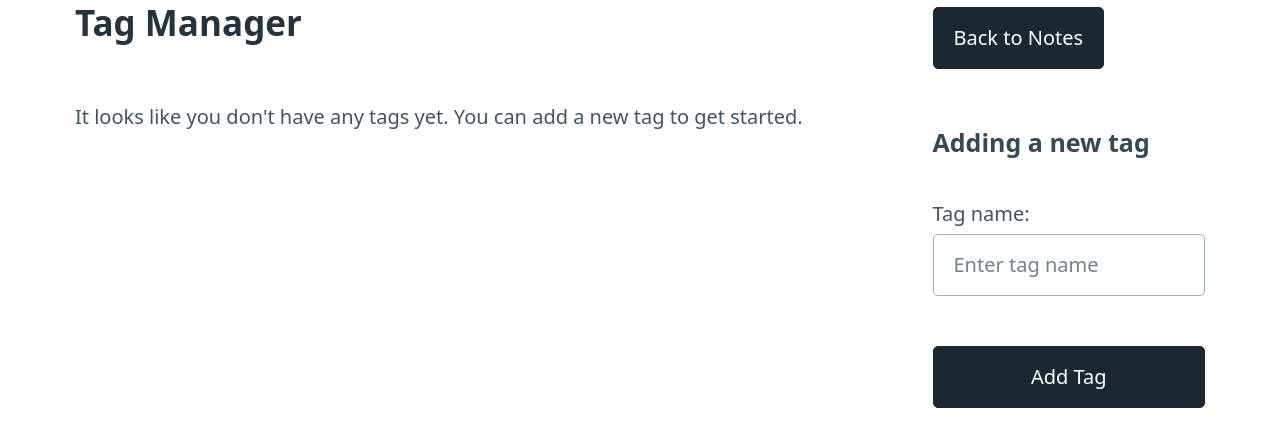
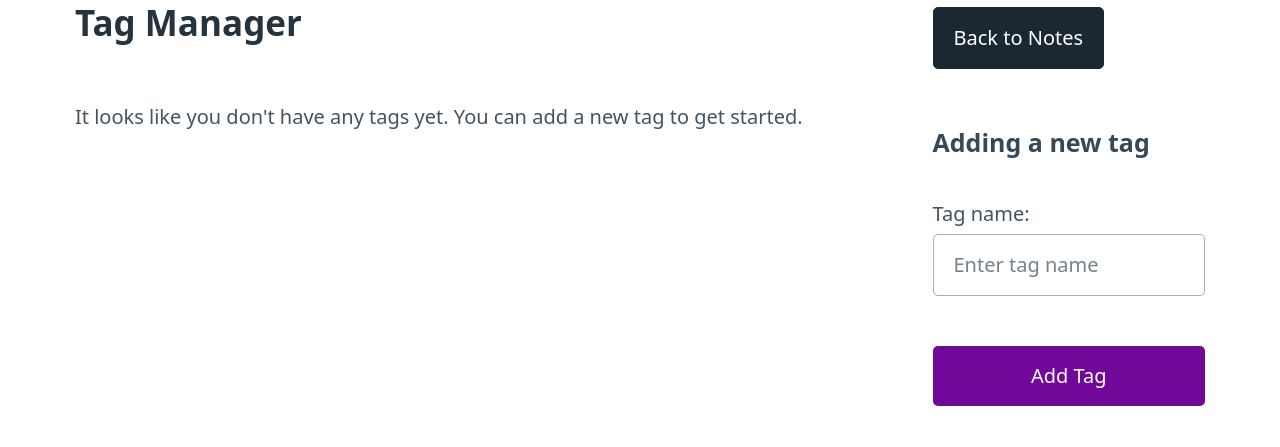
Before and after one commit to alex-nuclearboy/goit-py-web-project-team-8, a Django app: page /notesapp/tags/ in a window 1280 px wide. Shown: the part 173-620 px from the top of the page. Run offline with Django 5.2, Linux system fonts and the light colour scheme; the visitor is signed in with stand-in values (Sample User, id 1); data that the repository does not hold is empty.

Commit message:
Change the colour of the button

```diff
--- a/personal_assistant/notesapp/templates/notesapp/tag_list.html
+++ b/personal_assistant/notesapp/templates/notesapp/tag_list.html
@@ -81,7 +81,7 @@
             {% csrf_token %}
             {{ tag_form.as_p }}
             <input type="hidden" name="language" value="{{ request.session.language }}">
-            <button type="submit" class="contrast">{{ translations.add_tag }}</button>
+            <button type="submit" style="background-color: rgb(112, 8, 153); border: none;">{{ translations.add_tag }}</button>
         </form>
     </aside>
 
```
